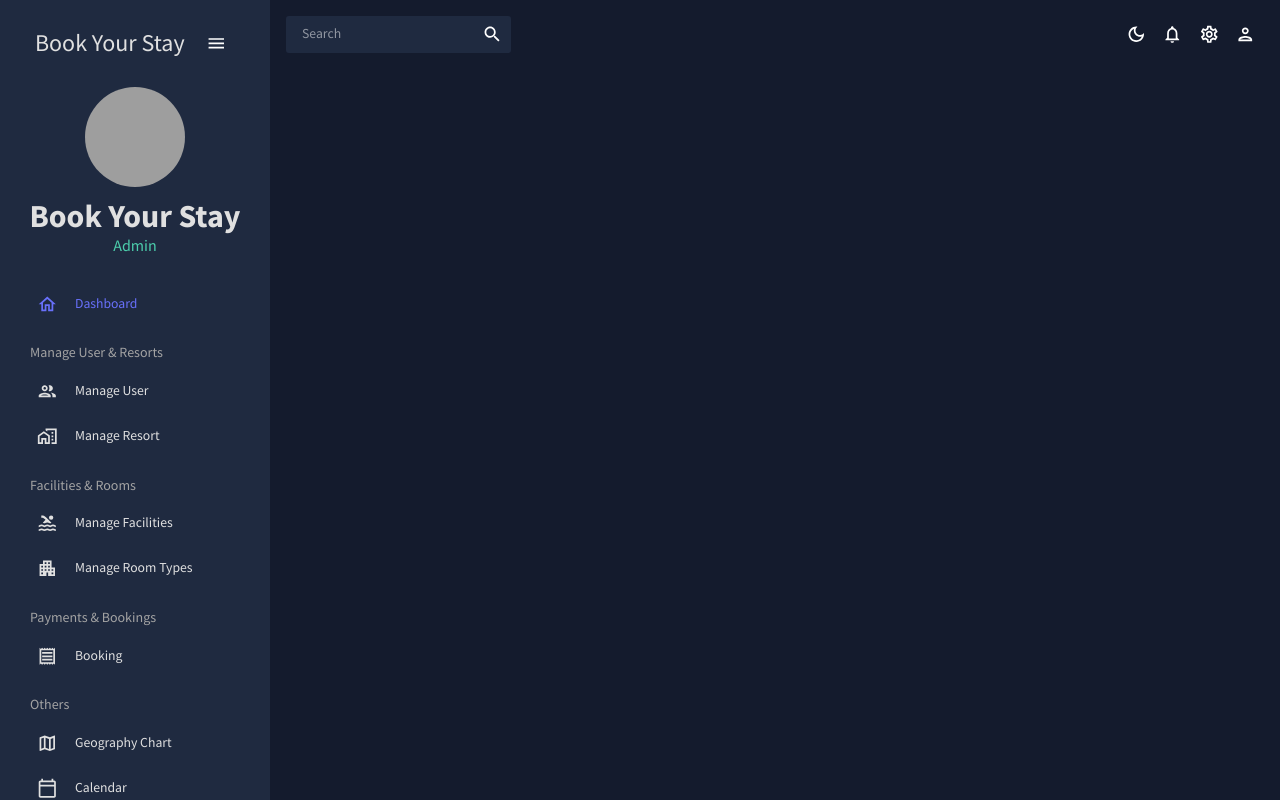
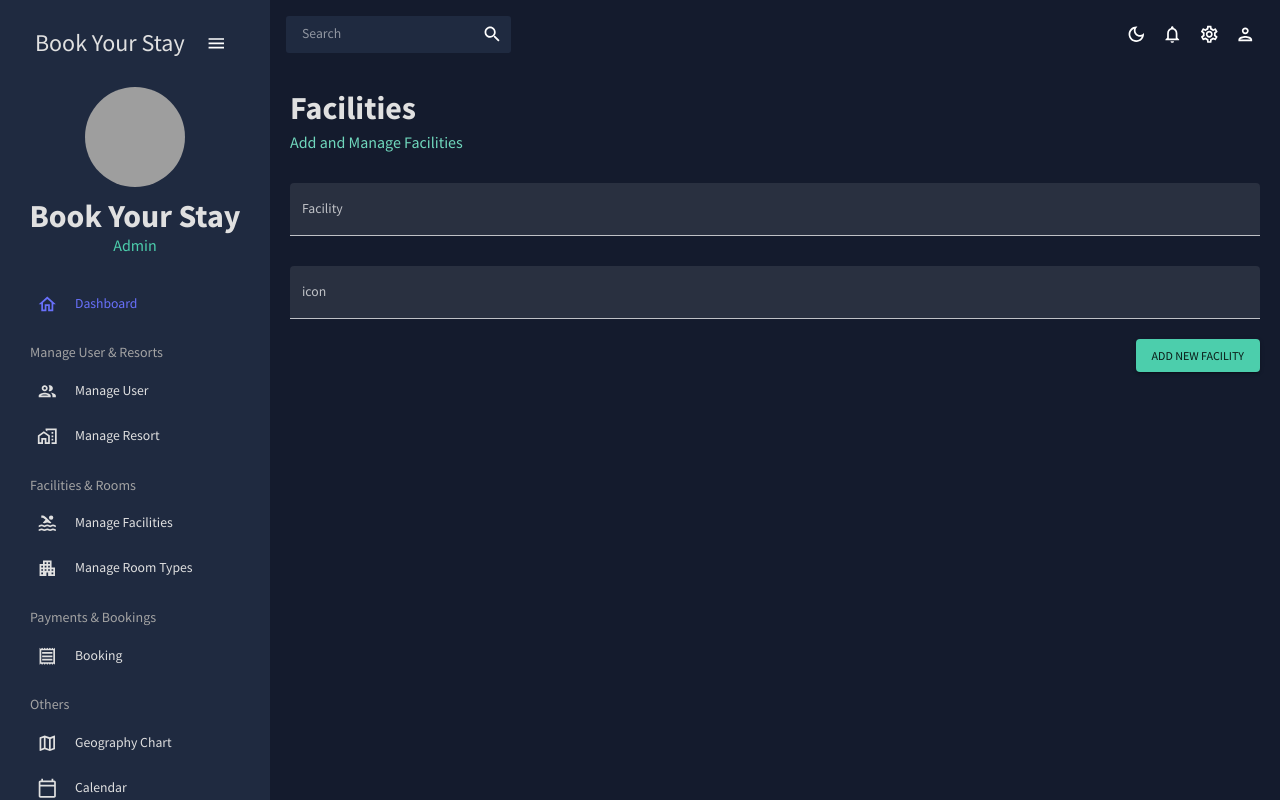
Before and after one commit to Mohammed-Safwan-k/Book_Your_Stay--Admin_Frontend, a React (Create React App) app: page /facilities in a window 1280 px wide. Built offline with nearby package versions, Linux system fonts and the light colour scheme; grey boxes are pictures that could not be loaded.

Commit message:
completed Facility management

```diff
--- a/package.json
+++ b/package.json
@@ -2,6 +2,7 @@
   "name": "admin",
   "version": "0.1.0",
   "private": true,
+  "proxy": "http://localhost:5000",
   "dependencies": {
     "@emotion/react": "^11.10.5",
     "@emotion/styled": "^11.10.5",
@@ -20,6 +21,7 @@
     "@testing-library/jest-dom": "^5.16.5",
     "@testing-library/react": "^13.4.0",
     "@testing-library/user-event": "^13.5.0",
+    "axios": "^1.2.5",
     "formik": "^2.2.9",
     "react": "^18.2.0",
     "react-dom": "^18.2.0",
--- a/src/App.js
+++ b/src/App.js
@@ -7,7 +7,7 @@ import Dashboard from "./scenes/dashboard";
 import User from "./scenes/user";
 import Resort from "./scenes/resort";
 import Booking from "./scenes/booking";
-// import Facilities from "./scenes/facilities";
+import Facilities from "./scenes/facilities";
 // import Rooms from "./scenes/rooms";
 // import Geography from "./scenes/geography";
 // import Calendar from "./scenes/calendar";
@@ -27,7 +27,7 @@ function App() {
               <Route path="/user" element={<User />} />
               <Route path="/resort" element={<Resort />} />
               <Route path="/booking" element={<Booking />} />
-              {/* <Route path="/facilities" element={<Facilities />} /> */}
+              <Route path="/facilities" element={<Facilities />} />
               {/* <Route path="/rooms" element={<Rooms />} /> */}
               {/* <Route path="/geography" element={<Geography />} /> */}
               {/* <Route path="/calendar" element={<Calendar />} /> */}
--- /dev/null
+++ b/src/scenes/facilities/index.jsx
@@ -0,0 +1,87 @@
+import { Box, TextField, Button } from "@mui/material";
+import { Formik } from "formik";
+import * as yup from "yup";
+import useMediaQuery from "@mui/material/useMediaQuery";
+import Header from "../../components/Header";
+
+const initialValues = {
+  facility: "",
+  icon: "",
+};
+
+const facilitySchema = yup.object().shape({
+  facility: yup.string().required("required"),
+  icon: yup.string().required("required"),
+});
+
+const Facilities = () => {
+  const isNonMobile = useMediaQuery("(min-width:600px)");
+
+  const handleFormSubmit = (values) => {
+    console.log(values);
+  };
+  return (
+    <Box m="20px">
+      <Header title="Facilities" subtitle=" Add and Manage Facilities" />
+      <Formik
+        onSubmit={handleFormSubmit}
+        initialValues={initialValues}
+        validationSchema={facilitySchema}
+      >
+        {({
+          values,
+          errors,
+          touched,
+          handleBlur,
+          handleChange,
+          handleSubmit,
+        }) => (
+          <form onSubmit={handleSubmit}>
+            <Box
+              display="grid"
+              gap="30px"
+              gridTemplateColumns="repeat(4,minmax(0,1fr))"
+              sx={{
+                "& > div": { gridColumn: isNonMobile ? undefined : "span 4" },
+              }}
+            >
+              <TextField
+                fullWidth
+                variant="filled"
+                type="text"
+                label="Facility"
+                onBlur={handleBlur}
+                onChange={handleChange}
+                value={values.facility}
+                name="facility"
+                error={!!touched.facility && !!errors.facility}
+                helperText={touched.facility && errors.facility}
+                sx={{ gridColumn: "span 4" }}
+              />
+              <TextField
+                fullWidth
+                variant="filled"
+                type="text"
+                label="icon"
+                onBlur={handleBlur}
+                onChange={handleChange}
+                value={values.icon}
+                name="icon"
+                error={!!touched.icon && !!errors.icon}
+                helperText={touched.icon && errors.icon}
+                sx={{ gridColumn: "span 4" }}
+              />
+            </Box>
+            <Box display="flex" justifyContent="end" mt="20px">
+                <Button type="submit" color="secondary" variant="contained">
+                    Add New Facility
+                </Button>
+            </Box>
+          </form>
+        )}
+      </Formik>
+    </Box>
+  );
+};
+
+export default Facilities;
```
Also changed, not shown: 1 other file (tests, documents, lock files or other folders).
